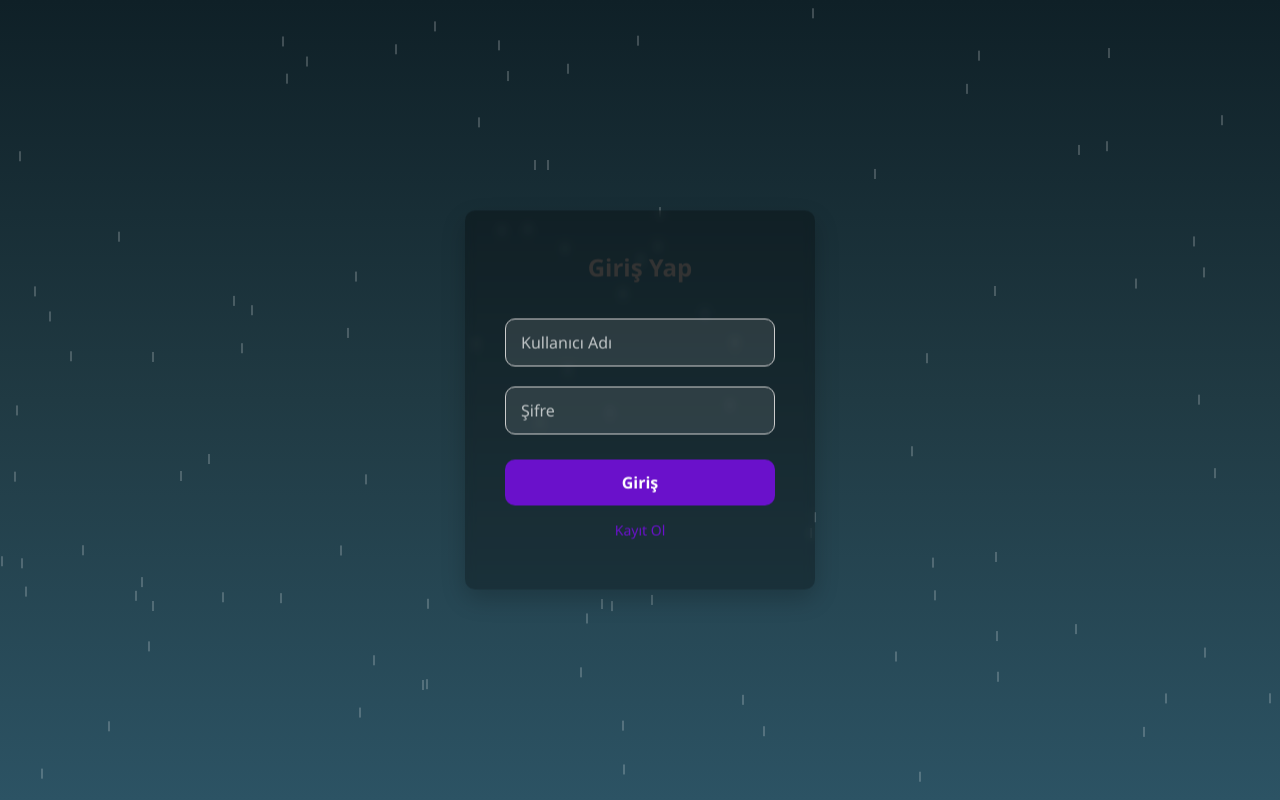
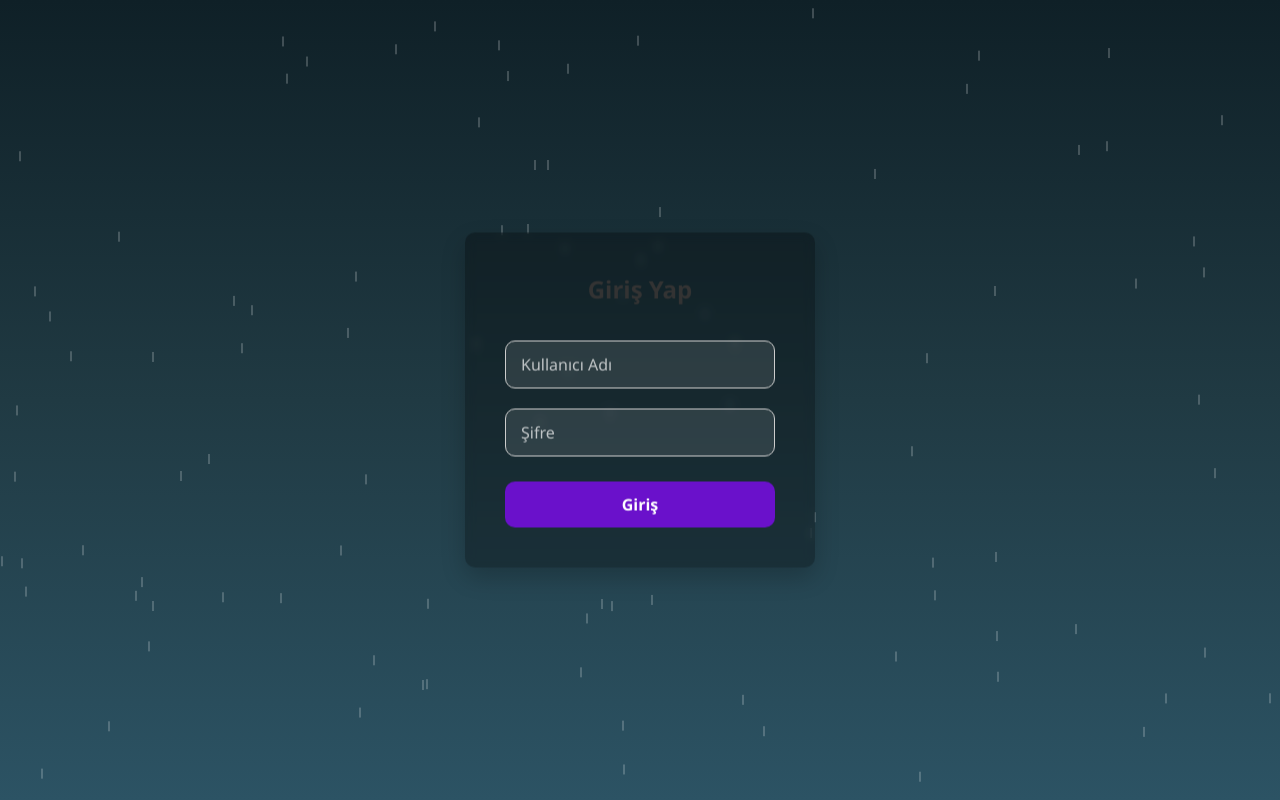
Before and after one commit to kerimKerimKerimKerimkerim/login, a plain HTML site: page index.html in a window 1280 px wide. Drawn offline with Linux system fonts and the light colour scheme.

Commit message:
Update index.html

```diff
--- a/index.html
+++ b/index.html
@@ -107,8 +107,6 @@
         <input type="password" id="password" placeholder="Şifre" required>
         <button type="submit">Giriş</button>
     </form>
-    <div class="links">
-        <a href="register.html">Kayıt Ol</a>
     </div>
     <p id="message" style="color:red; margin-top:10px;"></p>
 </div>
```
